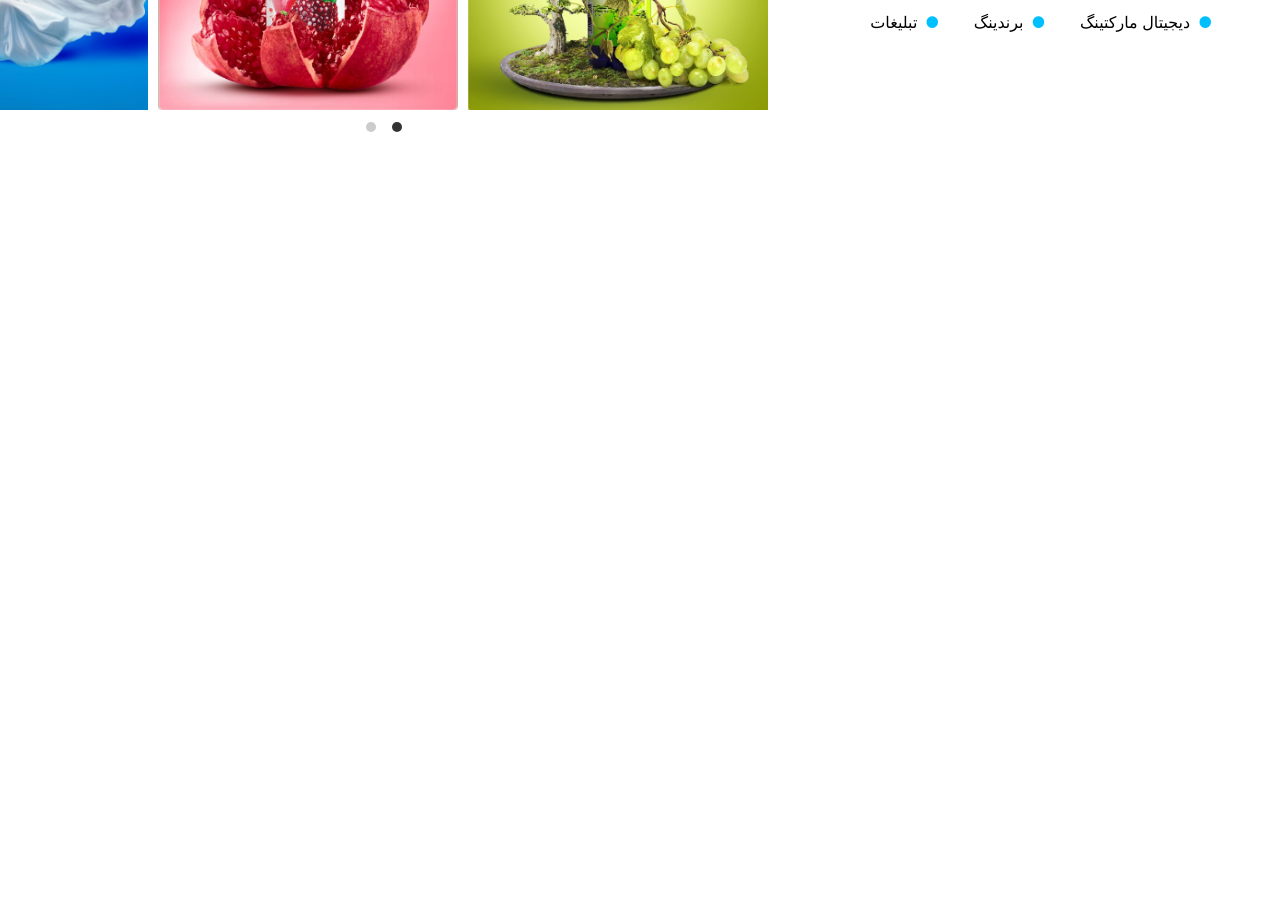
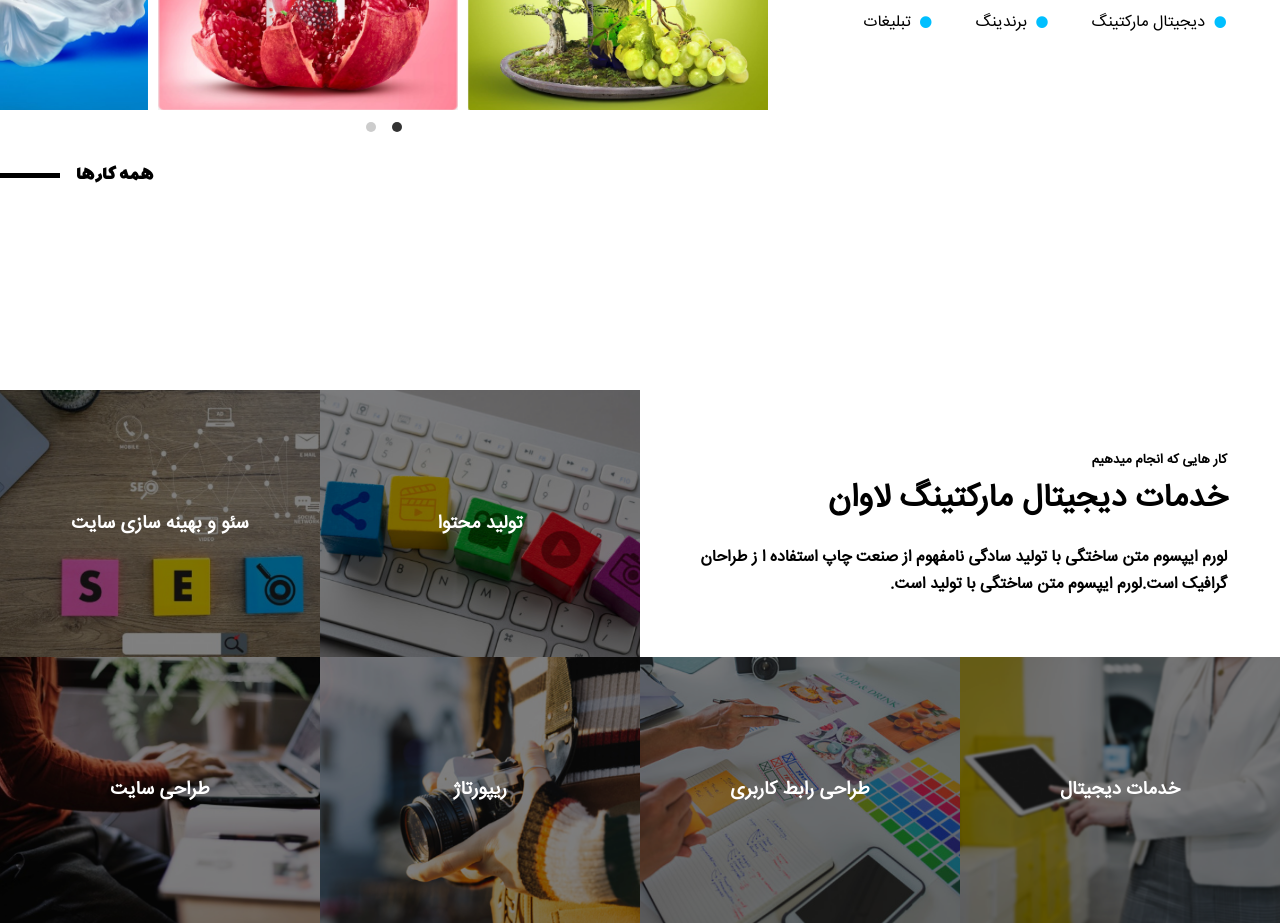
Before and after one commit to ArashKenji73/lavan, a plain HTML site: page index.html in a window 1280 px wide. Shown: the part 490-1413 px from the top of the page. Before the commit the page ends 800 px from the top, so only its background shows below. Drawn offline with nearby package versions, Linux system fonts and the light colour scheme.

Commit message:
services grid completed

```diff
--- a/assets/styles/container.scss
+++ b/assets/styles/container.scss
@@ -75,6 +75,6 @@
     .container-md,
     .container-sm,
     .container-xl {
-        max-width: 1140px
+        max-width: 95vw;
     }
 }
--- a/assets/styles/main.scss
+++ b/assets/styles/main.scss
@@ -175,7 +175,7 @@ navbar-wrapper {
                 padding: 0.5rem;
                 //background: #eee;
                 text-align: center;
-                font-size: 1rem;
+                font-size: 1.2rem;
                 transition: transform 0.3s;
 
                 &:hover {
@@ -202,12 +202,13 @@ navbar-wrapper {
         position: absolute;
         bottom: 0%;
         height: 220px;
-        background: #ddd;
+        background: #f5f5f5;
         padding: 15px;
 
         @media screen and (min-width: 576px) {
             height: 100px;
             flex-direction: row;
+            width: 60%;
         }
 
 
@@ -317,15 +318,20 @@ header {
 
 }
 
-.samples {
+#samples {
+    position: relative;
     display: flex;
+    flex-direction: column;
     margin-top: 80px;
-    flex-direction: column;
+    margin-bottom: 180px;
+
+
 
 
     @media screen and (min-width: 576px) {
         flex-direction: row;
         margin-top: 120px;
+        margin-bottom: 280px;
     }
     .right{
         display: flex;
@@ -351,7 +357,7 @@ header {
             flex-wrap: wrap;
             width: 100%;
             justify-content: space-between;
-            padding: 0px 15px;
+            //padding: 0px 15px;
             li{
                 display: flex;
                 align-items: center;
@@ -364,7 +370,10 @@ header {
                   margin-left: 0.5rem;
                 }
                 flex-grow: 1;
-                a{color: black;}
+                a{
+                    font-family: iranSans;
+                    color: black;
+                }
             }
         }
     }
@@ -383,7 +392,7 @@ header {
                 width: 300px;
                 height: 300px;
                 margin-right: 10px;
-                background: #8C8;
+                //background: #8C8;
                 border-radius: 5px;
                 counter-increment: gallery-cell;
                 transition: all 0.3s;
@@ -431,4 +440,84 @@ header {
         }
     }
 
+    .more-samples{
+        display: flex;
+        align-items: center;
+        color: black;
+        font-family: sepahbod;
+        position: absolute;
+        bottom: -80px;
+        left: 0px;
+
+        &::after{
+            content: " ";
+            width: 60px;
+            height: 5px;
+            background: black;
+            margin-right: 1rem;
+
+        }
+    }
+
 }
+
+#services-grid{
+    display: grid;
+    //grid-gap: 5px;
+    width: 100%;
+    height: calc(100vw / 0.5);
+    //background: #ddd;
+    grid-template-columns: repeat(2, 1fr);
+    grid-template-rows: repeat(4, 1fr);
+
+
+    @media screen and (min-width: 576px) {
+        height: calc(100vw / 2.4);
+        grid-template-columns: repeat(4, 1fr);
+        grid-template-rows: repeat(2, 1fr);
+    }
+
+
+
+
+
+
+    .text{
+        display: flex;
+        flex-direction: column;
+        justify-content: center;
+        grid-column: 1 / span 2;
+        grid-row: 1 / span 1;
+        //background: red;
+        padding: 1rem;
+
+        @media screen and (min-width: 576px) {
+            padding: 1rem 3.3rem;
+        }
+
+        h1{
+            font-size: 2rem;
+            margin-bottom: 1.2rem;
+        }
+    }
+
+
+    .item{
+        position: relative;
+        @include flex-perfect-center;
+
+        .title{
+            color: #fff;
+            z-index: 1;
+        }
+        img{
+            position: absolute;
+            width: 100%;
+            height: 100%;
+            top: 0px;
+            left: 0px;
+            object-fit: cover;
+            filter: brightness(50%);
+        }
+    }
+}
--- a/index.html
+++ b/index.html
@@ -114,7 +114,7 @@
     </header>
 
 
-    <div class="samples">
+    <div id="samples">
         <div class="right">
             <h1 class="title">شرکت تبلیغاتی و دیجیتال مارکتینگ لاوان </h1>
             <ul>
@@ -147,6 +147,53 @@
                 </div>
             </div>
         </div>
+
+        <a class="more-samples" href="#">
+            همه کارها
+        </a>
     </div>
+
+
+    <!--SERVICES GRID-->
+    <section id="services-grid">
+
+        <div class="text">
+            <h5>کار هایی که انجام میدهیم</h5>
+            <h1>خدمات دیجیتال مارکتینگ لاوان</h1>
+            <h4>لورم ایپسوم  متن  ساختگی  با تولید  سادگی  نامفهوم  از  صنعت  چاپ استفاده ا ز  طراحان گرافیک  است.لورم ایپسوم  متن  ساختگی  با  تولید  است.
+            </h4>
+        </div>
+
+        <div class="item">
+            <h3 class="title">تولید محتوا</h3>
+            <img src="assets/images/services/content.png">
+        </div>
+
+        <div class="item">
+            <h3 class="title">سئو و بهینه سازی سایت</h3>
+            <img src="assets/images/services/seo.png">
+        </div>
+
+        <div class="item">
+            <h3 class="title">خدمات دیجیتال</h3>
+            <img src="assets/images/services/digital.png">
+        </div>
+
+        <div class="item">
+            <h3 class="title">طراحی رابط کاربری</h3>
+            <img src="assets/images/services/ux.png">
+
+        </div>
+
+        <div class="item">
+            <h3 class="title">ریپورتاژ</h3>
+            <img src="assets/images/services/report.png">
+        </div>
+
+        <div class="item">
+            <h3 class="title">طراحی سایت</h3>
+            <img src="assets/images/services/webdevelope.png">
+        </div>
+    </section>
     <script src="assets/js/sampleSlider.js"></script>
 </body></html>
```
Also changed, not shown: assets/images/photo5893466339190878930.png (added), assets/images/services/content.png (added), assets/images/services/digital.png (added), assets/images/services/report.png (added), assets/images/services/seo.png (added), assets/images/services/ux.png (added), assets/images/services/webdevelope.png (added), assets/styles/main.css, 1 other file.
